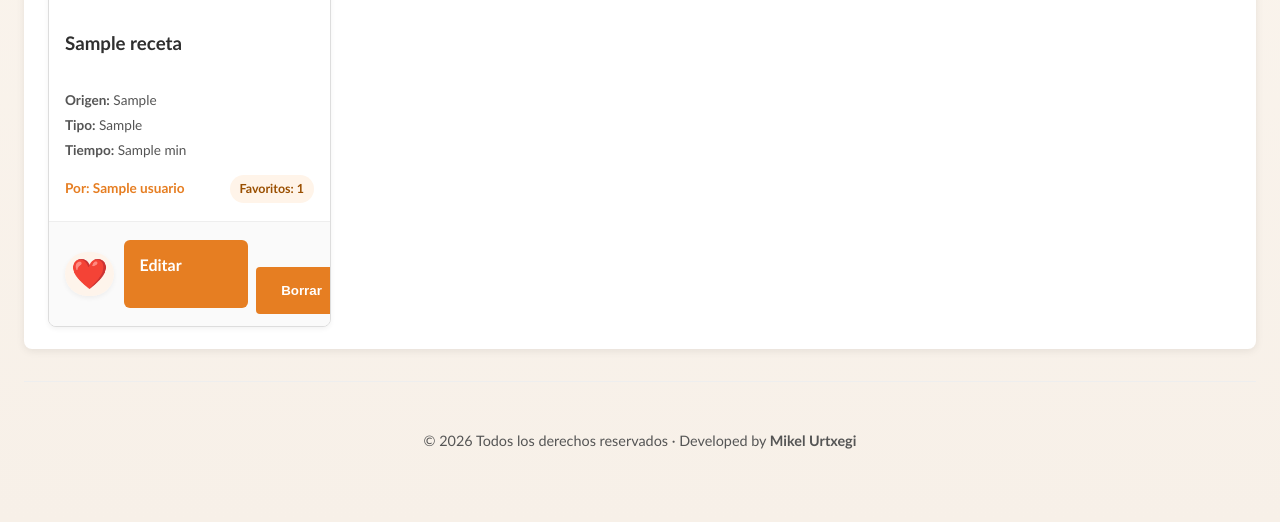
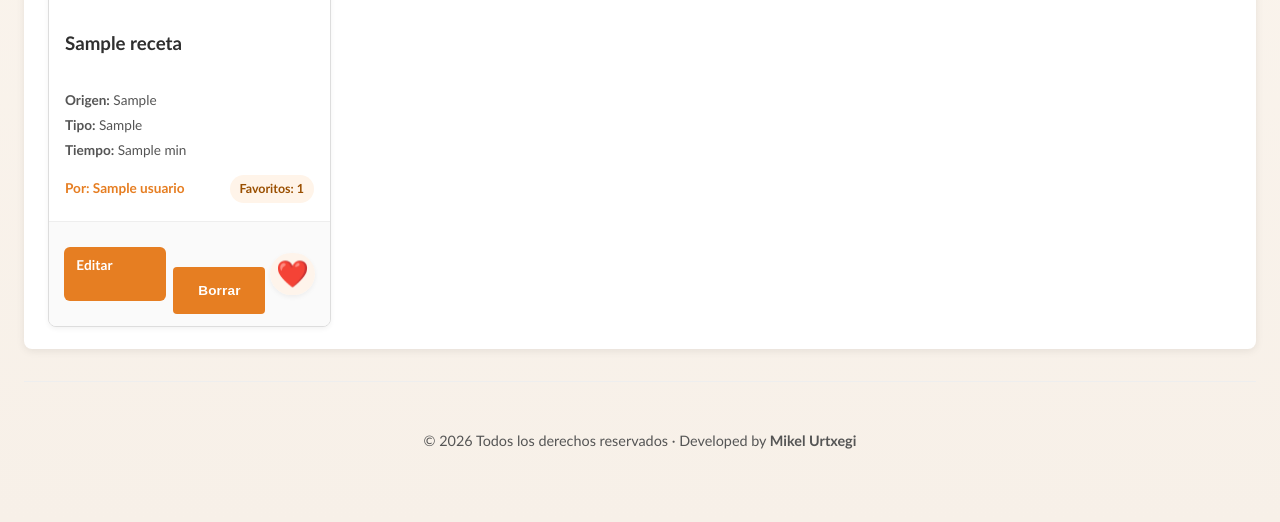
Before and after one commit to Urtxe/recetario-online-antiguo, a PHP site: page / in a window 1280 px wide. Shown: the part 1160-1682 px from the top of the page. Run offline with PHP 8.4, Linux system fonts and the light colour scheme; the visitor is signed in with stand-in values (Sample User, id 1); tables that the repository leaves empty or names only in its code hold one stand-in row (values such as "Sample post").

Commit message:
Refine recipe card action order

```diff
--- a/public/css/parts/componentes.css
+++ b/public/css/parts/componentes.css
@@ -111,6 +111,16 @@
     transition: opacity 0.2s ease;
 }
 
+.btn-edit-mini,
+.btn-delete-mini {
+    min-height: 38px;
+    min-width: 78px;
+    padding: 0.5rem 0.75rem;
+    font-size: 0.85rem;
+    letter-spacing: 0.01em;
+    white-space: nowrap;
+}
+
 .btn-edit:hover,
 .btn-edit-mini:hover {
     opacity: 0.9;
@@ -142,13 +152,13 @@
 .btn-fav {
     background: rgba(255, 244, 233, 0.85);
     border: none;
-    font-size: 2.15rem;
+    font-size: 1.85rem;
     cursor: pointer;
     line-height: 1;
     transition: transform 0.2s ease;
-    min-width: 44px;
-    min-height: 44px;
-    height: 44px;
+    min-width: 42px;
+    min-height: 42px;
+    height: 42px;
     border-radius: 999px;
     display: inline-flex;
     align-items: center;
@@ -163,13 +173,13 @@
 .btn-fav-ver {
     background: rgba(255, 244, 233, 0.9);
     border: none;
-    font-size: 2.8rem;
+    font-size: 2.4rem;
     cursor: pointer;
     line-height: 1;
     transition: transform 0.2s ease;
-    min-width: 56px;
-    min-height: 56px;
-    height: 56px;
+    min-width: 54px;
+    min-height: 54px;
+    height: 54px;
     border-radius: 999px;
     display: inline-flex;
     align-items: center;
--- a/public/css/parts/recetas.css
+++ b/public/css/parts/recetas.css
@@ -147,22 +147,26 @@
 .recipe-card-actions {
     display: flex;
     justify-content: flex-start;
-    gap: 0.6rem;
+    gap: 0.75rem;
     align-items: center;
     flex-wrap: nowrap;
-    padding: 0.8rem 1rem;
+    padding: 0.8rem 0.95rem;
     border-top: 1px solid var(--color-border-light);
     background: #fafafa;
-    overflow-x: auto;
 }
 
+.recipe-card-actions-main,
 .grid-admin-buttons {
     display: flex;
     justify-content: flex-start;
     flex-wrap: nowrap;
-    gap: 0.5rem;
+    gap: 0.45rem;
     align-items: center;
-    margin-left: auto;
+    min-width: 0;
+}
+
+.recipe-card-actions-main {
+    flex: 1 1 auto;
 }
 
 .btn-delete-mini,
@@ -172,13 +176,16 @@
 }
 
 .btn-fav-container {
-    justify-content: flex-start;
+    display: flex;
+    align-items: center;
+    justify-content: flex-end;
     flex: 0 0 auto;
+    margin-left: auto;
 }
 
 /* Ajuste de tamaño para corazones en el grid */
 .receta-item .btn-fav {
-    font-size: 1.85rem;
+    font-size: 1.65rem;
 }
 
 /* ========== VISTA DETALLE DE RECETA ========== */
@@ -375,9 +382,10 @@
     .grid-admin-buttons .btn-delete-mini {
         width: auto;
         flex: 0 0 auto;
-        min-width: 78px;
-        padding: 0.6rem 0.8rem;
-        font-size: 0.9rem;
+        min-width: 76px;
+        padding: 0.5rem 0.7rem;
+        font-size: 0.85rem;
+        letter-spacing: 0.01em;
     }
 
     .recipe-meta {
--- a/public/js/recetas.js
+++ b/public/js/recetas.js
@@ -82,10 +82,10 @@ document.addEventListener("DOMContentLoaded", function() {
                     </div>
                 </a>
                 <div class="recipe-card-actions">
+                    ${ownerActionsHtml}
                     <div class="btn-fav-container">
                         <button class="btn-fav" data-id="${receta.id}" aria-label="${receta.es_favorito ? 'Quitar de favoritos' : 'Añadir a favoritos'}">${favIcon}</button>
                     </div>
-                    ${ownerActionsHtml}
                 </div>
             </div>
         `;
--- a/views/recetas/_recipe_card.php
+++ b/views/recetas/_recipe_card.php
@@ -45,6 +45,12 @@ $imagenUrl = $tieneImagen ? recipe_image_url($receta['imagen_url']) : '';
     </a>
 
     <div class="recipe-card-actions">
+        <?php if (!empty($accionesSecundariasHtml)): ?>
+            <div class="grid-admin-buttons recipe-card-actions-main">
+                <?php echo $accionesSecundariasHtml; ?>
+            </div>
+        <?php endif; ?>
+
         <?php if ($mostrarFavorito): ?>
             <div class="btn-fav-container">
                 <button
@@ -57,11 +63,5 @@ $imagenUrl = $tieneImagen ? recipe_image_url($receta['imagen_url']) : '';
                 </button>
             </div>
         <?php endif; ?>
-
-        <?php if (!empty($accionesSecundariasHtml)): ?>
-            <div class="grid-admin-buttons">
-                <?php echo $accionesSecundariasHtml; ?>
-            </div>
-        <?php endif; ?>
     </div>
 </article>
```
